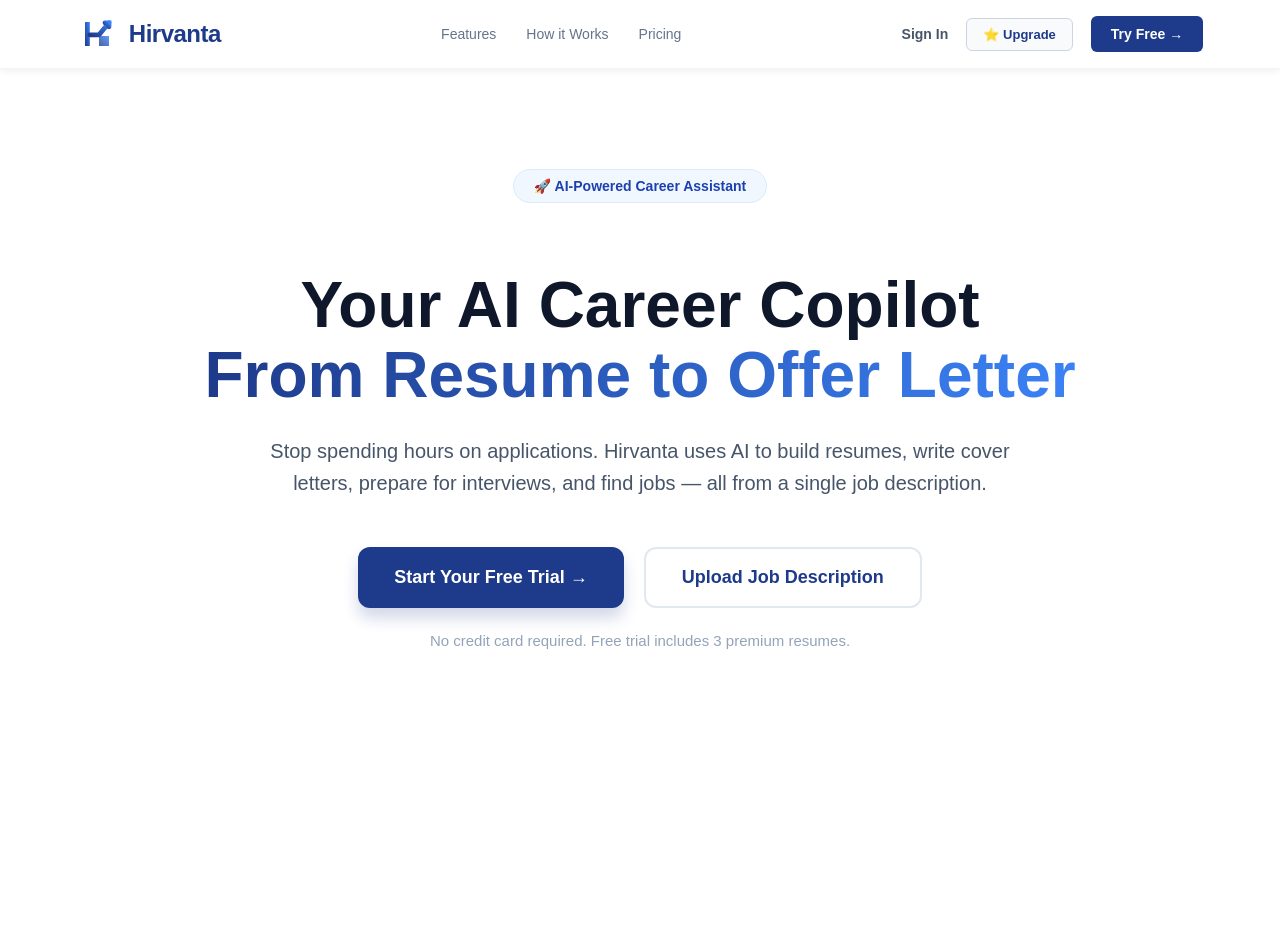
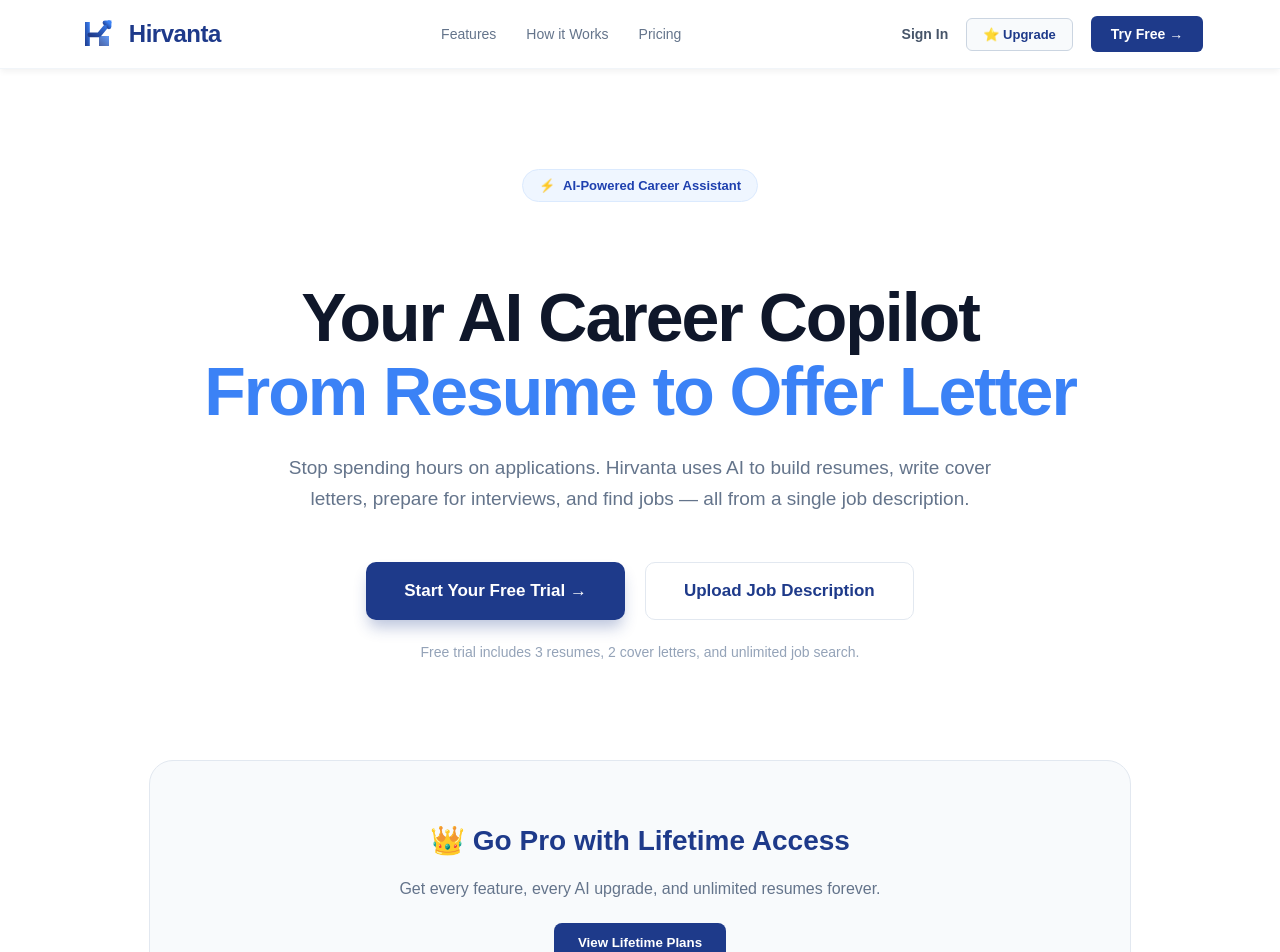
Before and after one commit to jewma1/Hirvanta, a Next.js app in the folder frontend/: page / in a window 1280 px wide. Shown: the top 952 px of the page. Before the commit the page ends 800 px from the top, so only its background shows below. Built offline with nearby package versions, Linux system fonts and the light colour scheme.

Commit message:
Update page.tsx

```diff
--- a/frontend/app/page.tsx
+++ b/frontend/app/page.tsx
@@ -3,71 +3,93 @@ import React from 'react';
 export default function HomePage() {
   return (
     <div style={{ textAlign: 'center', padding: '100px 5%' }}>
-      {/* BADGE */}
+
+      {/* AI BADGE */}
       <div style={{
-        display: 'inline-block',
-        backgroundColor: '#f0f7ff',
+        display: 'inline-flex',
+        alignItems: 'center',
+        gap: '8px',
+        backgroundColor: '#eff6ff',
         color: '#1e40af',
-        padding: '8px 20px',
-        borderRadius: '30px',
-        fontSize: '14px',
+        padding: '8px 16px',
+        borderRadius: '20px',
+        fontSize: '13px',
         fontWeight: '700',
-        marginBottom: '24px',
+        marginBottom: '32px',
         border: '1px solid #dbeafe'
       }}>
-        🚀 AI-Powered Career Assistant
+        <span>⚡</span> AI-Powered Career Assistant
       </div>
 
-      {/* MAIN HEADLINE */}
-      <h1 style={{ fontSize: '64px', fontWeight: '900', color: '#0f172a', marginBottom: '24px', lineHeight: '1.1' }}>
+      {/* HERO HEADLINE */}
+      <h1 style={{ fontSize: '68px', fontWeight: '900', color: '#0f172a', marginBottom: '24px', lineHeight: '1.1', letterSpacing: '-2px' }}>
         Your AI Career Copilot <br/>
-        <span style={{
-          background: 'linear-gradient(90deg, #1e3a8a, #3b82f6)',
-          WebkitBackgroundClip: 'text',
-          WebkitTextFillColor: 'transparent'
-        }}>
-          From Resume to Offer Letter
-        </span>
+        <span style={{ color: '#3b82f6' }}>From Resume to Offer Letter</span>
       </h1>
 
-      {/* SUBTEXT */}
-      <p style={{ fontSize: '20px', color: '#475569', maxWidth: '800px', margin: '0 auto 48px auto', lineHeight: '1.6' }}>
+      {/* HERO SUBTEXT */}
+      <p style={{ fontSize: '19px', color: '#64748b', maxWidth: '750px', margin: '0 auto 48px auto', lineHeight: '1.6' }}>
         Stop spending hours on applications. Hirvanta uses AI to build resumes, write cover letters,
         prepare for interviews, and find jobs — all from a single job description.
       </p>
 
-      {/* CALL TO ACTION BUTTONS */}
+      {/* PRIMARY BUTTONS */}
       <div style={{ display: 'flex', justifyContent: 'center', gap: '20px' }}>
         <button style={{
           backgroundColor: '#1e3a8a',
           color: 'white',
-          padding: '18px 36px',
-          borderRadius: '12px',
-          fontSize: '18px',
-          fontWeight: '800',
+          padding: '18px 38px',
+          borderRadius: '10px',
+          fontSize: '17px',
+          fontWeight: '700',
           border: 'none',
           cursor: 'pointer',
-          boxShadow: '0 10px 15px rgba(30, 58, 138, 0.2)'
+          boxShadow: '0 10px 15px -3px rgba(30, 58, 138, 0.3)'
         }}>
           Start Your Free Trial →
         </button>
         <button style={{
           backgroundColor: '#ffffff',
           color: '#1e3a8a',
-          padding: '18px 36px',
-          borderRadius: '12px',
-          fontSize: '18px',
-          fontWeight: '800',
-          border: '2px solid #e2e8f0',
+          padding: '18px 38px',
+          borderRadius: '10px',
+          fontSize: '17px',
+          fontWeight: '700',
+          border: '1px solid #e2e8f0',
           cursor: 'pointer'
         }}>
           Upload Job Description
         </button>
       </div>
 
-      <p style={{ marginTop: '24px', color: '#94a3b8', fontSize: '15px', fontWeight: '500' }}>
-        No credit card required. Free trial includes 3 premium resumes.
+      <p style={{ marginTop: '24px', color: '#94a3b8', fontSize: '14px', fontWeight: '500' }}>
+        Free trial includes 3 resumes, 2 cover letters, and unlimited job search.
       </p>
+
+      {/* --- NEW: LIFETIME UPGRADE SECTION --- */}
+      <div style={{
+        marginTop: '100px',
+        padding: '40px',
+        backgroundColor: '#f8fafc',
+        borderRadius: '24px',
+        border: '1px solid #e2e8f0',
+        maxWidth: '900px',
+        margin: '100px auto 0 auto'
+      }}>
+        <h2 style={{ color: '#1e3a8a', fontSize: '28px', fontWeight: '800' }}>👑 Go Pro with Lifetime Access</h2>
+        <p style={{ color: '#64748b', marginBottom: '25px' }}>Get every feature, every AI upgrade, and unlimited resumes forever.</p>
+        <button style={{
+          backgroundColor: '#1e3a8a',
+          color: 'white',
+          padding: '12px 24px',
+          borderRadius: '8px',
+          fontWeight: '700',
+          border: 'none',
+          cursor: 'pointer'
+        }}>
+          View Lifetime Plans
+        </button>
+      </div>
     </div>
   );
 }
```
